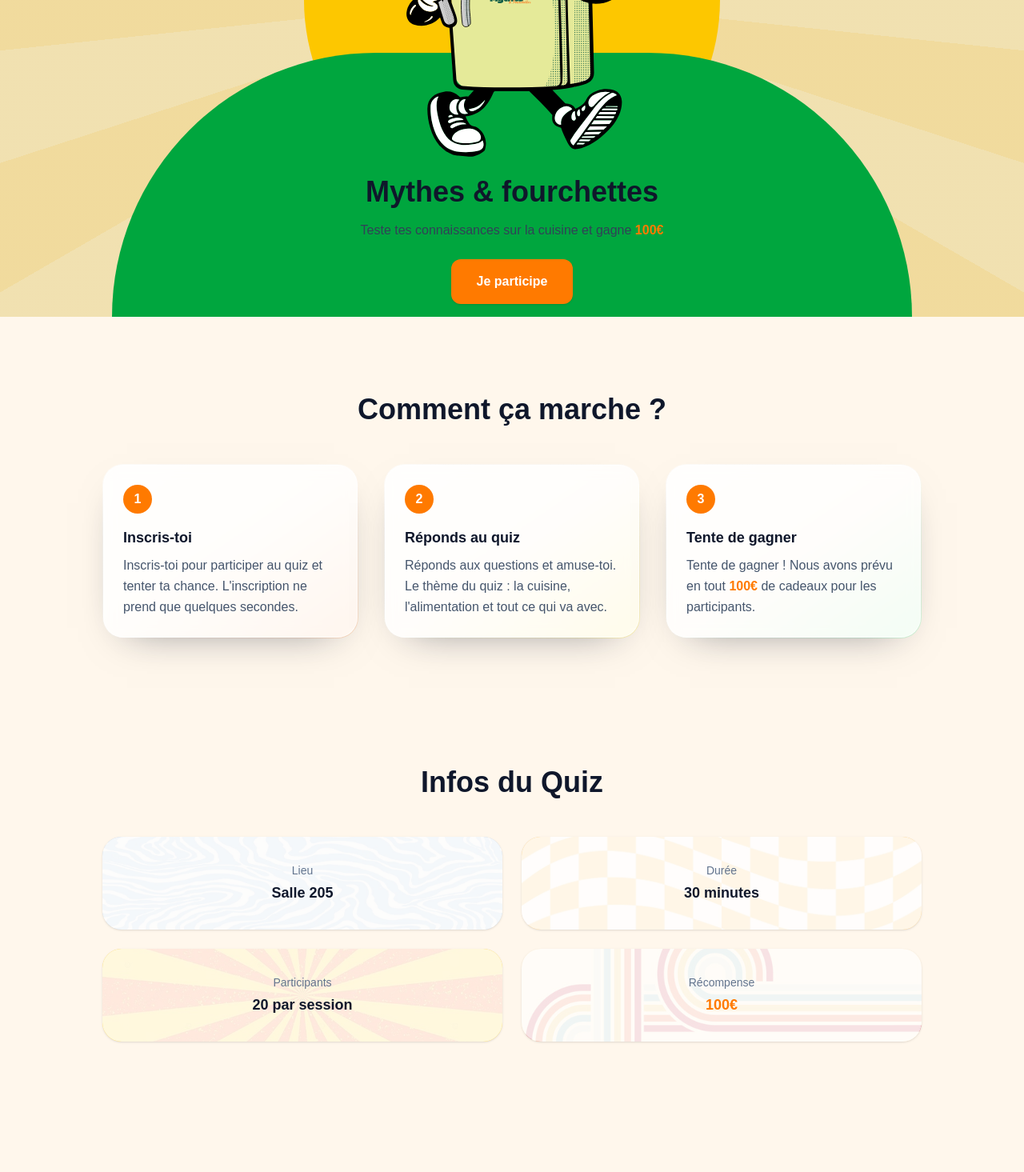
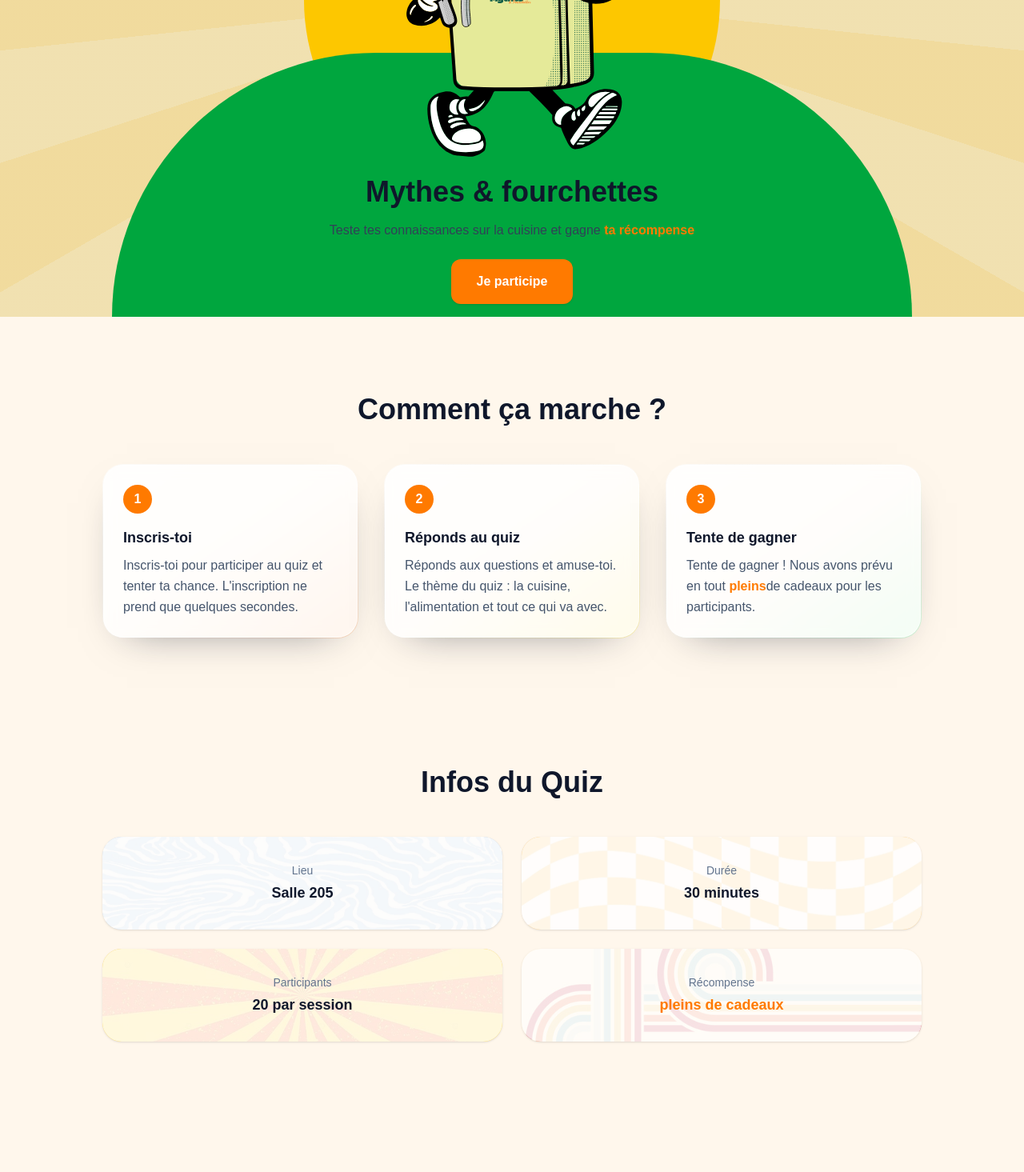
Before and after one commit to thomasiafrate1/Quiz-Ymeal, a Next.js app in the folder ymeal-quiz/: page / in a window 1280 px wide. Shown: the part 404-1869 px from the top of the page at 80% size. Built offline with nearby package versions, Linux system fonts and the light colour scheme; no server answers.

Commit message:
fix : récompense

```diff
--- a/ymeal-quiz/src/app/page.tsx
+++ b/ymeal-quiz/src/app/page.tsx
@@ -134,7 +134,7 @@ useEffect(() => {
 
           <p className="text-slate-700 mb-6 max-w-xl">
             Teste tes connaissances sur la cuisine et gagne
-            <span className="text-[#FF7A00] font-bold"> 100€</span>
+            <span className="text-[#FF7A00] font-bold"> ta récompense</span>
           </p>
 
           <a
@@ -203,7 +203,7 @@ useEffect(() => {
 
     <p className="mt-2 text-slate-600 leading-relaxed">
       Tente de gagner ! Nous avons prévu en tout
-      <span className="font-black text-[#FF7A00]"> 100€ </span>
+      <span className="font-black text-[#FF7A00]"> pleins</span>
       de cadeaux pour les participants.
     </p>
 
@@ -272,7 +272,7 @@ useEffect(() => {
 
         <div className="relative bg-white/85  p-8">
           <p className="text-sm text-slate-500">Récompense</p>
-          <p className="font-black text-lg mt-1 text-[#FF7A00]">100€</p>
+          <p className="font-black text-lg mt-1 text-[#FF7A00]">pleins de cadeaux</p>
         </div>
       </div>
 
```
